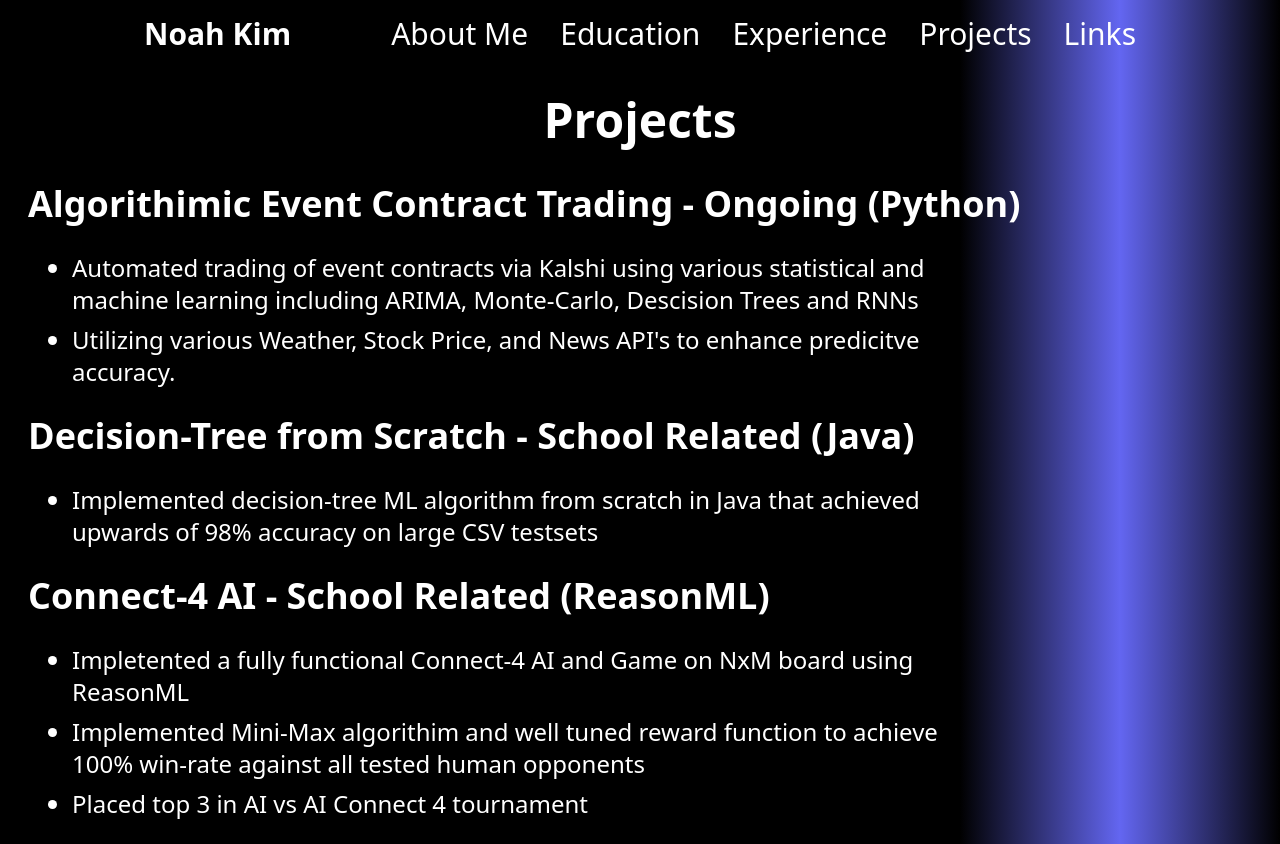
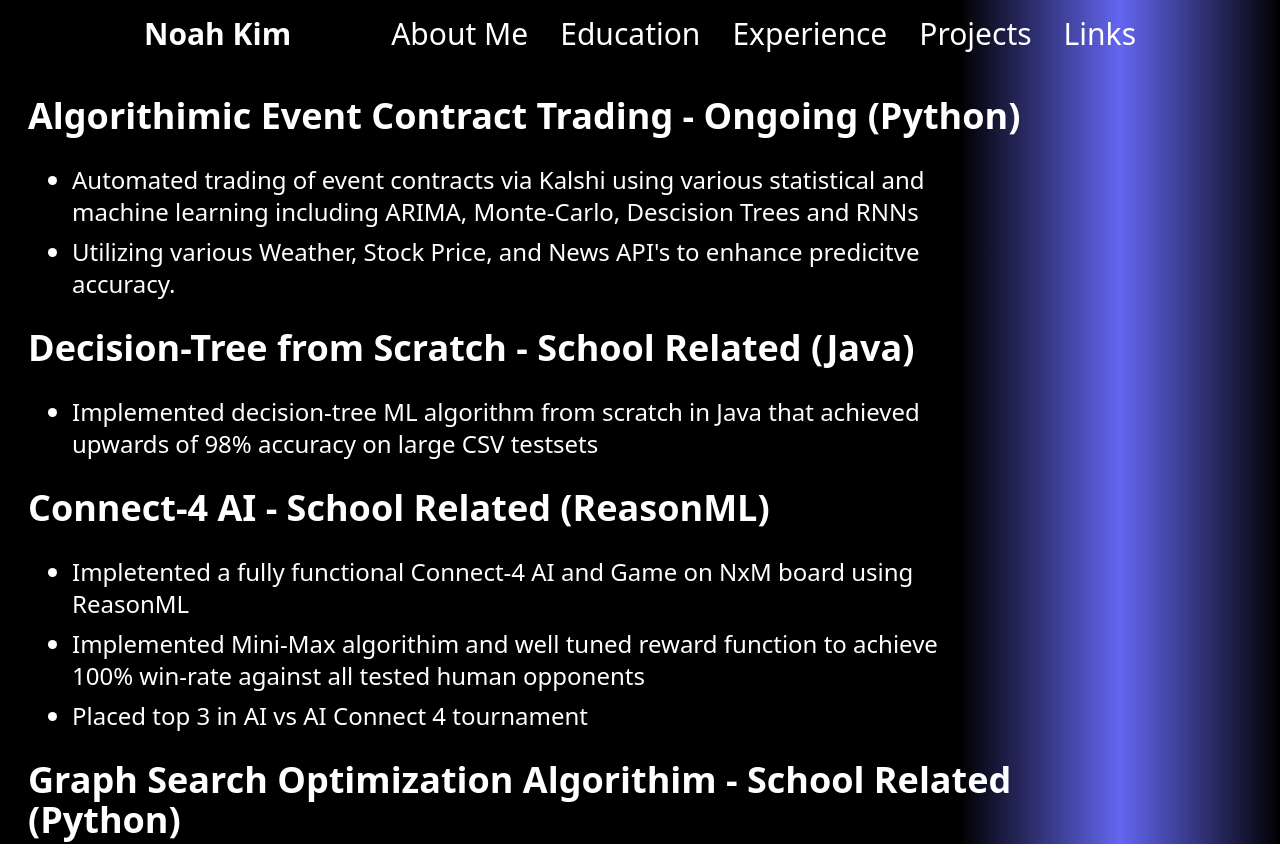
Before and after one commit to qinok01/website, a React (Create React App) app: page /projects in a window 1280 px wide. Shown: the top 844 px of the page. Built offline with nearby package versions, Linux system fonts and the light colour scheme.

Commit message:
updatess

```diff
--- a/src/pages/Projects.js
+++ b/src/pages/Projects.js
@@ -31,8 +31,6 @@ export default function Experience() {
 
         <div className="max-w-screen-xl mx-auto">
 
-
-            <h2 className="font-semibold p-3 text-lg sm:text-2xl md:text-3xl lg:text-4xl xl:text-5xl m-4 text-center" >Projects</h2>
             <div className="w-5/6">
                 {projects && projects.details.map(projectComponent)}
             </div>
```
